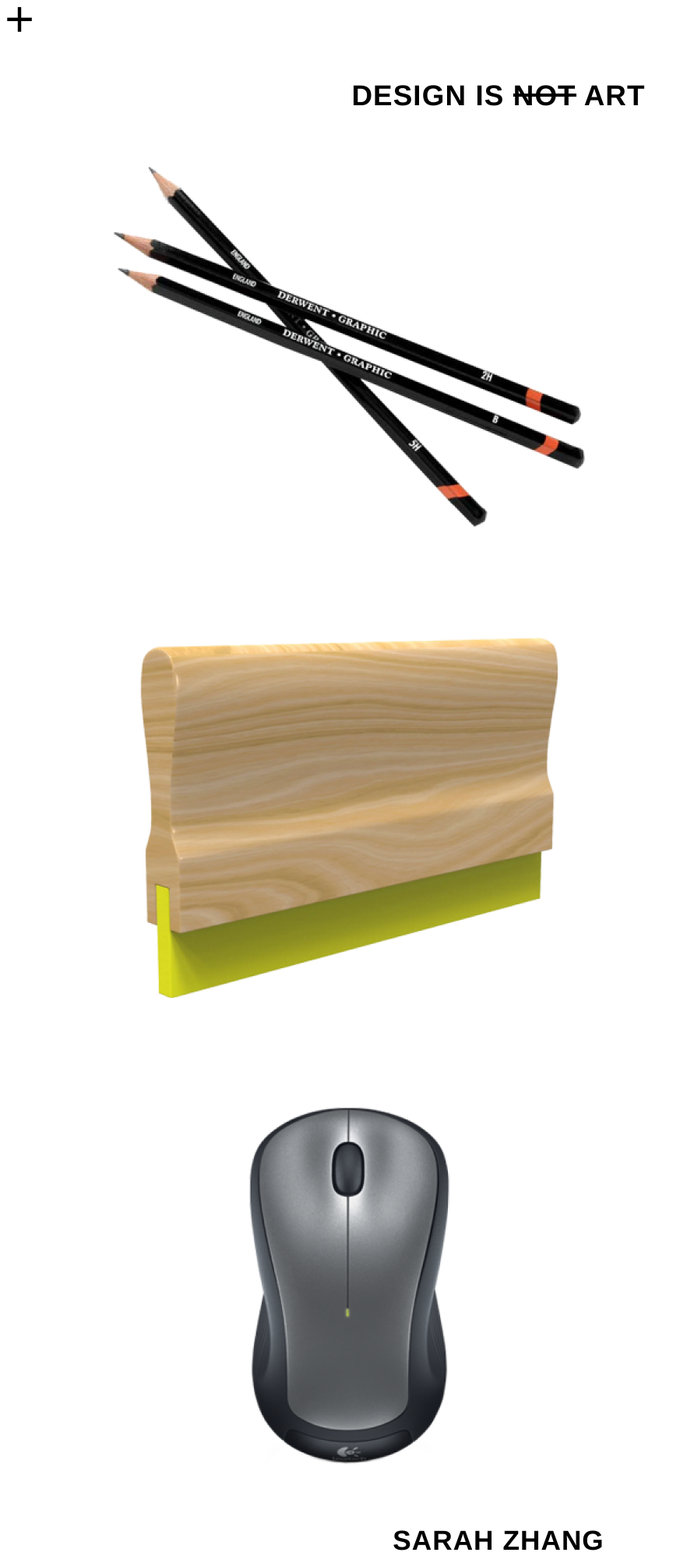
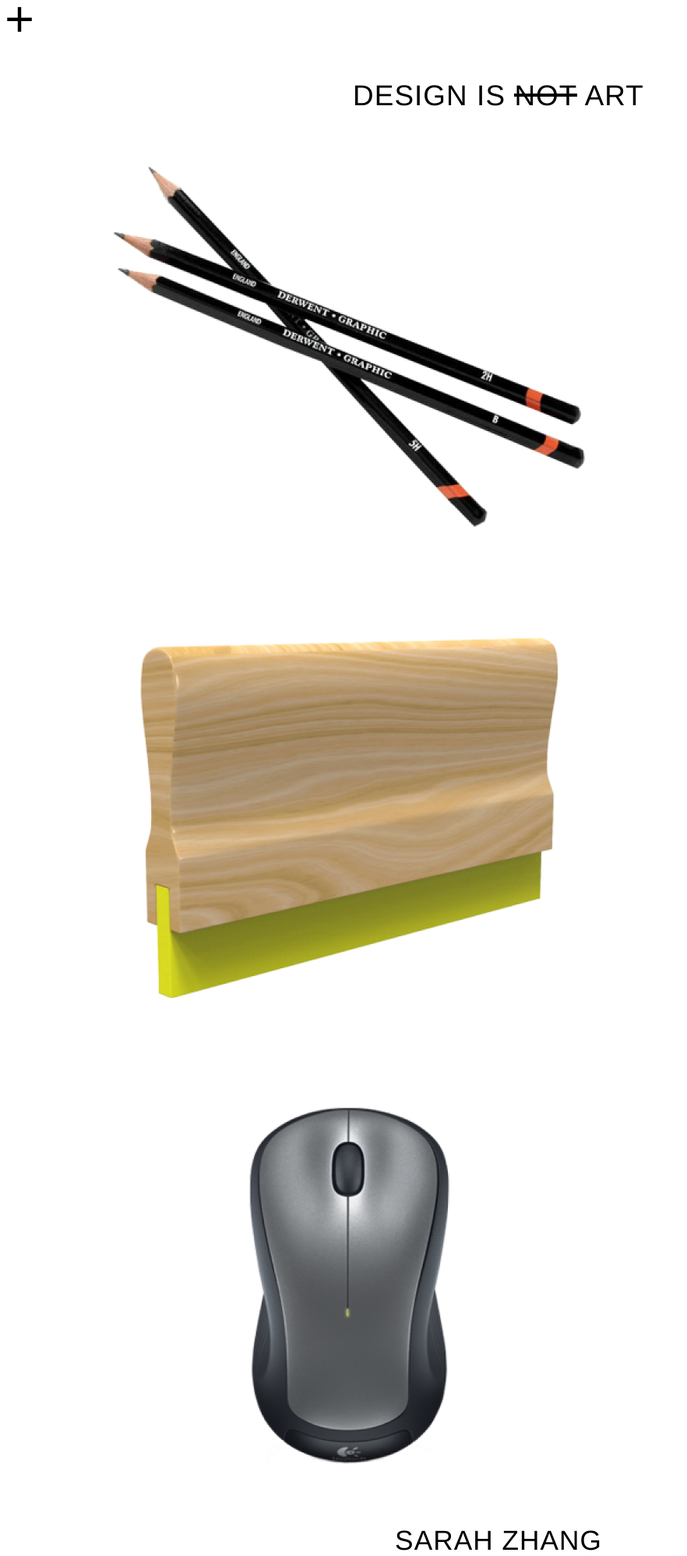
Before and after one commit to bomanzhang/binding, a plain HTML site: page index.html in a window 1280 px wide. Shown: the whole page at 78% size, without its empty margins (0-882 px from the left). Drawn offline with Linux system fonts and the light colour scheme.

Commit message:
font changes

```diff
--- a/assets/common.css
+++ b/assets/common.css
@@ -15,7 +15,7 @@ h1, h2, h3, h4, p {
 
 h1, h2, h3, h4 {
   text-transform: uppercase;
-  font-weight: bold;
+  font-weight: medium;
   letter-spacing: 0.03em;
 }
 
@@ -125,9 +125,9 @@ p {
     font-size: 2rem;
     text-align: center;
     text-transform: uppercase;
-    font-weight: 700;
     letter-spacing: 0.03em;
     padding-top: 4vw;
+    font-weight: 500;
 }
 
   @keyframes strike{
@@ -181,11 +181,11 @@ p {
   }
 
 .bot-title {
-    font-family: 'Helvetica', sans-serif;
+    font-family: 'Helvetica Neue', sans-serif;
     font-size: 3rem;
+    font-weight: 500;
     text-align: center;
     text-transform: uppercase;
-    font-weight: bold;
     letter-spacing: 0.03em;
 }
 
@@ -221,7 +221,6 @@ p {
   }
   .title {
     font-size: 2.3em;
-    font-weight: bold;
     padding-top: 6vh;
   }
 
```
Also changed, not shown: design-as-art.html (+3 -1 lines), index.html (+1 -2 lines).
